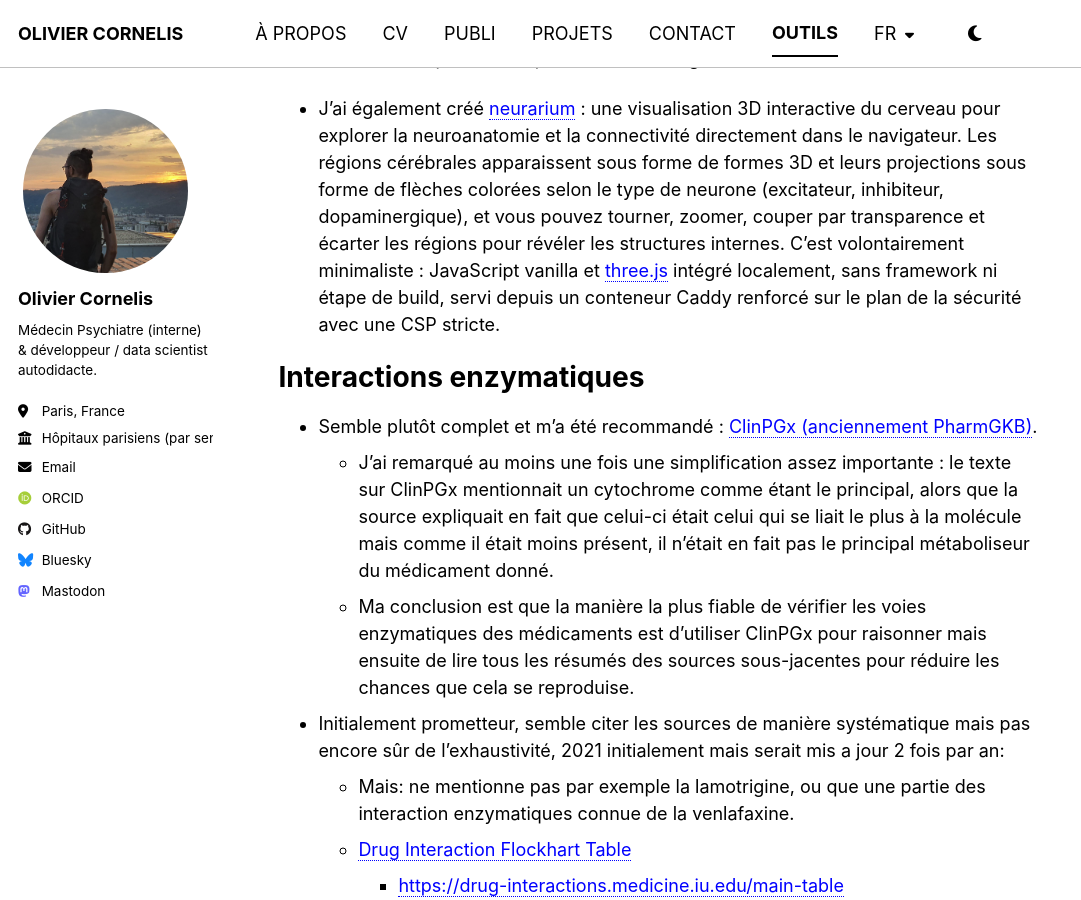
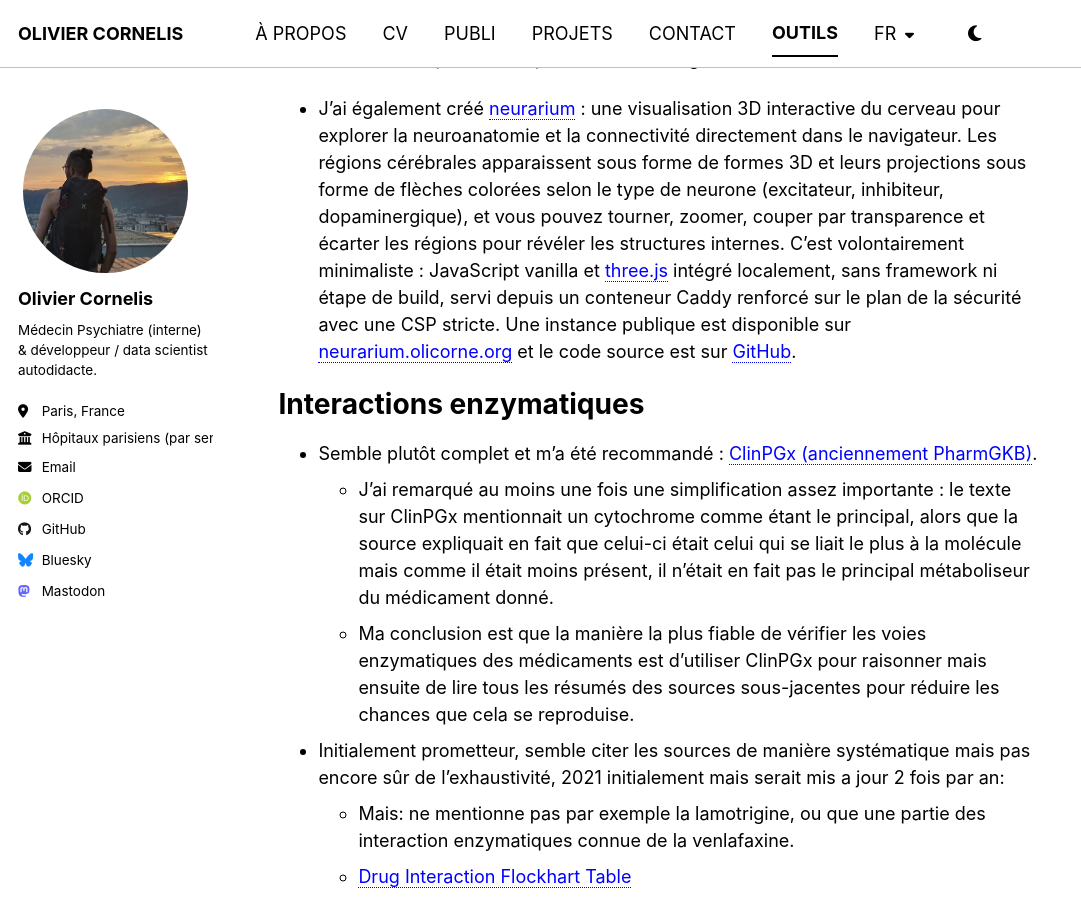
Before and after one commit to thiswillbeyourgithub/website, a Jekyll site: the page built from _pages/fr/tools.md, in a window 1280 px wide and 900 px high, scrolled down 1106 px. Shown: the whole window, without its empty margins (0-1081 px from the left). Built offline with Jekyll 4.4.1, drawn with Linux system fonts in a browser that asks for light colours; some web fonts are replaced.

Commit message:
neurarium: link live site first, GitHub source last (en+fr)
Point the project name at neurarium.olicorne.org and move the GitHub
link to the end so the website URL precedes the code URL.

Co-Authored-By: Claude Opus 4.8 <noreply@anthropic.com>

```diff
--- a/_pages/fr/tools.md
+++ b/_pages/fr/tools.md
@@ -21,7 +21,7 @@ Sur cette page, j'essaie de garder une trace des ressources qui peuvent être ut
 
 - Je suis également le créateur de [Parakeet Web](https://github.com/thiswillbeyourgithub/parakeet_web) : transcription vocale directement dans le navigateur, avec un fort accent sur la confidentialité et la sécurité (aucune installation, aucune donnée envoyée à un serveur). Il fonctionne avec ma propre quantification [SmoothQuant](https://github.com/mit-han-lab/smoothquant) [ONNX du modèle](https://huggingface.co/Olicorne/parakeet-tdt-0.6b-v3-smoothquant-onnx) ([discussion](https://github.com/Kieirra/murmure/issues/289#issuecomment-4636550052)) et ma propre implémentation de boost de phrases ([discussion](https://github.com/Kieirra/murmure/issues/338#issuecomment-4637778233)). Je travaille sur un modèle médical amélioré et de meilleures fonctionnalités de dictée. Une instance publique est disponible sur [parakeetweb.olicorne.org](https://parakeetweb.olicorne.org) (pas de publicités, pas de pistage, pas d'installation, pas de comptes, entièrement gratuit et libre).
 
-- J'ai également créé [neurarium](https://github.com/thiswillbeyourgithub/neurarium) : une visualisation 3D interactive du cerveau pour explorer la neuroanatomie et la connectivité directement dans le navigateur. Les régions cérébrales apparaissent sous forme de formes 3D et leurs projections sous forme de flèches colorées selon le type de neurone (excitateur, inhibiteur, dopaminergique), et vous pouvez tourner, zoomer, couper par transparence et écarter les régions pour révéler les structures internes. C'est volontairement minimaliste : JavaScript vanilla et [three.js](https://threejs.org/) intégré localement, sans framework ni étape de build, servi depuis un conteneur Caddy renforcé sur le plan de la sécurité avec une CSP stricte.
+- J'ai également créé [neurarium](https://neurarium.olicorne.org) : une visualisation 3D interactive du cerveau pour explorer la neuroanatomie et la connectivité directement dans le navigateur. Les régions cérébrales apparaissent sous forme de formes 3D et leurs projections sous forme de flèches colorées selon le type de neurone (excitateur, inhibiteur, dopaminergique), et vous pouvez tourner, zoomer, couper par transparence et écarter les régions pour révéler les structures internes. C'est volontairement minimaliste : JavaScript vanilla et [three.js](https://threejs.org/) intégré localement, sans framework ni étape de build, servi depuis un conteneur Caddy renforcé sur le plan de la sécurité avec une CSP stricte. Une instance publique est disponible sur [neurarium.olicorne.org](https://neurarium.olicorne.org) et le code source est sur [GitHub](https://github.com/thiswillbeyourgithub/neurarium).
 
 # Interactions enzymatiques
 - Semble plutôt complet et m'a été recommandé : [ClinPGx (anciennement PharmGKB)](https://www.clinpgx.org/).
```
Also changed, not shown: _pages/en/projects.md (+1 -1 lines), _pages/en/tools.md (+1 -1 lines), _pages/fr/projects.md (+1 -1 lines).
